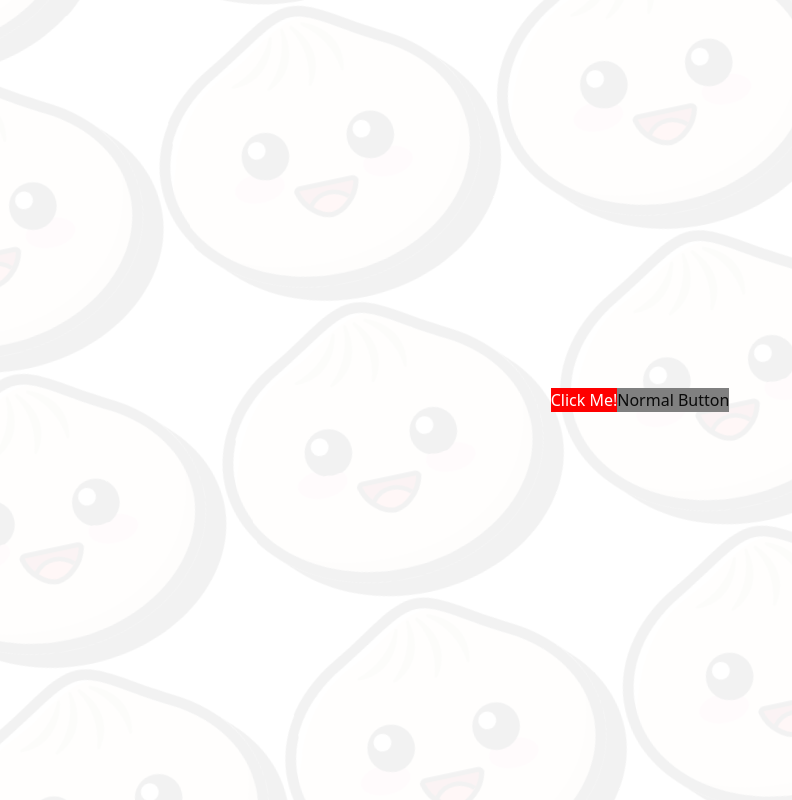
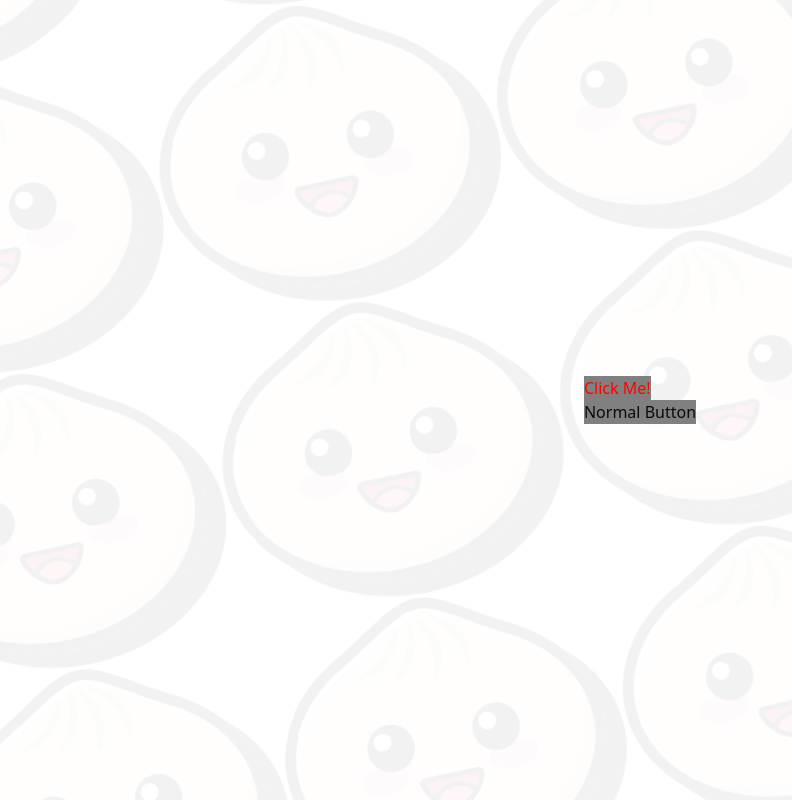
Before and after one commit to SoyTiyi/react-curse, a React (Vite) app: page / in a window 1280 px wide. Shown: the whole page, without its empty margins (0-792 px from the left). Built offline with nearby package versions, Linux system fonts and the light colour scheme.

Commit message:
red button

```diff
--- a/src/App.tsx
+++ b/src/App.tsx
@@ -1,6 +1,6 @@
 import "./index.css";
 // import { useFetch } from "./hooks";
-import { Button, ChildrenButton } from "./components";
+import { Button, RedButton } from "./components";
 
 // const url = "https://jsonplaceholder.typicode.com/posts";
 
@@ -47,11 +47,9 @@ export function App() {
         // App - Button - Button
         // Para solucionar esto se podria usar servicios
       }
-      <Button parentMethod={alertClick}>
-        <ChildrenButton>
-          <span className="text-white">Click Me!</span>
-        </ChildrenButton>
-      </Button>
+        <RedButton>
+          <Button parentMethod={alertClick}>Click Me!</Button>
+        </RedButton>
 
       <Button parentMethod={handleClick}>
         <p>Normal Button</p>
--- a/src/components/Button/Button.css
+++ b/src/components/Button/Button.css
@@ -4,5 +4,5 @@
 }
 
 .red-button {
-    background-color: red;
+    color: red;
 }
--- a/src/components/Button/Button.tsx
+++ b/src/components/Button/Button.tsx
@@ -10,7 +10,7 @@ interface ButtonChildrenProps {
   children: ReactNode;
 }
 
-export const ChildrenButton = ( { children } : ButtonChildrenProps) => {
+export const RedButton = ( { children } : ButtonChildrenProps) => {
   return <div className="red-button">{children}</div>;
 }
 
```
